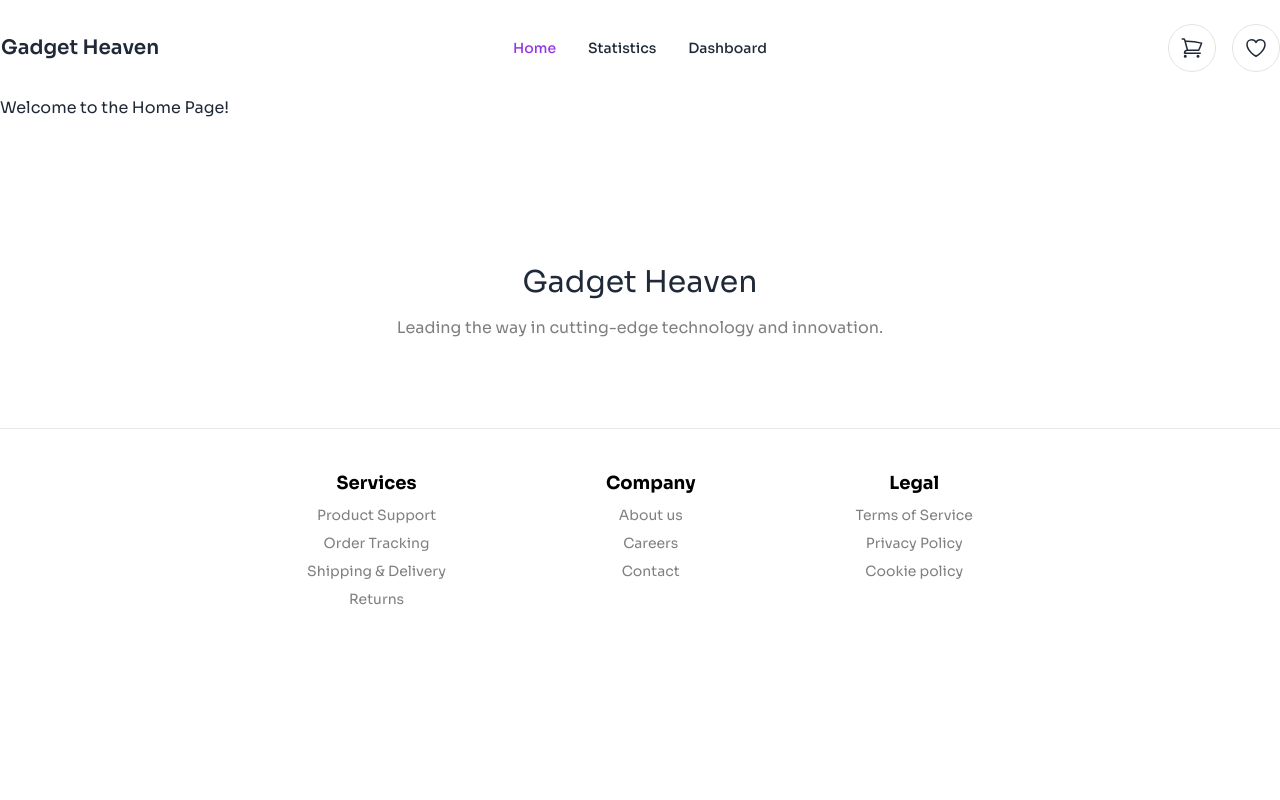
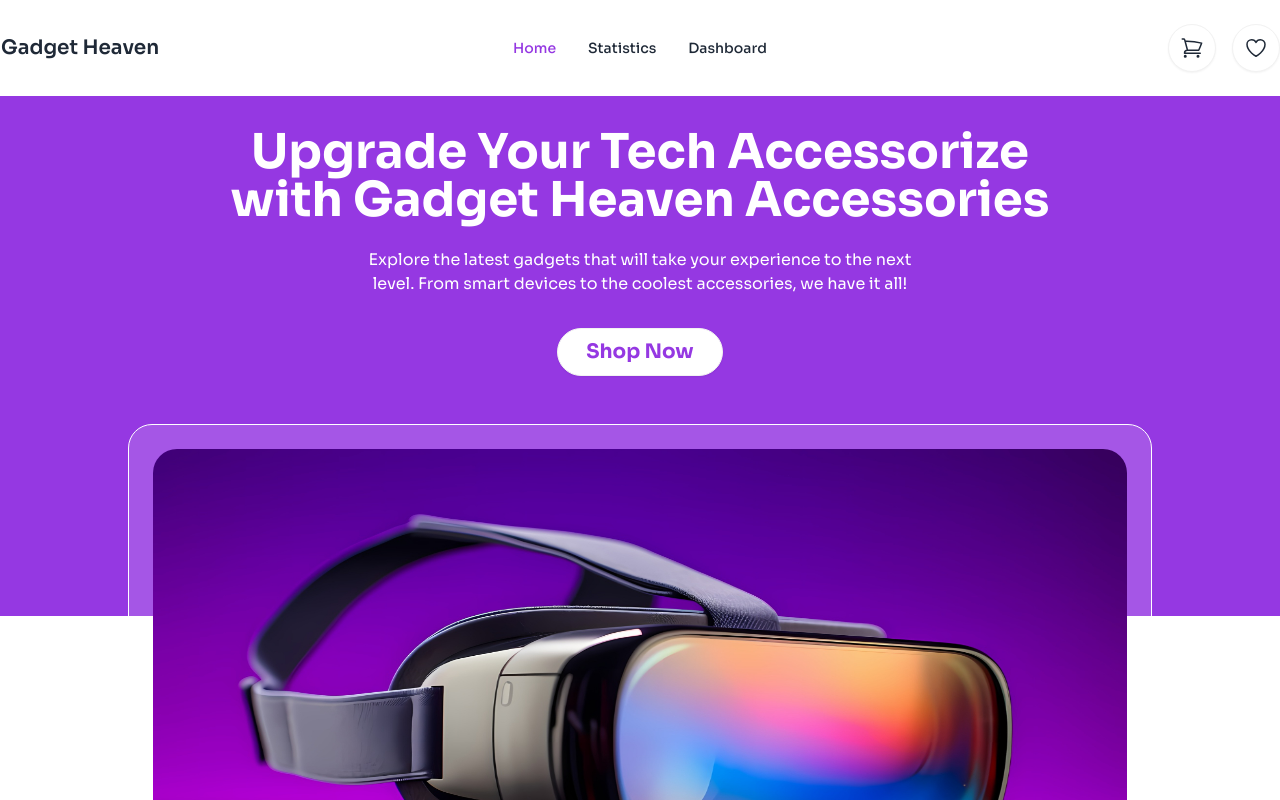
Before and after one commit to miftah1299/gadget-heaven, a React (Vite) app: page / in a window 1280 px wide. Shown: the top 800 px of the page. Built offline with nearby package versions, Linux system fonts and the light colour scheme.

Commit message:
enhance Footer and Heading components with additional props, and update Home layout

```diff
--- a/src/components/Banner.jsx
+++ /dev/null
@@ -1,10 +0,0 @@
-
-const Banner = () => {
-    return (
-        <div>
-
-        </div>
-    );
-};
-
-export default Banner;
--- a/src/components/Footer.jsx
+++ b/src/components/Footer.jsx
@@ -2,14 +2,18 @@ import Heading from "./Heading";
 
 const Footer = () => {
     return (
-        <footer className="footer max-w-screen-xl mx-auto flex flex-col items-center py-24">
+        <footer className="footer max-w-screen-xl mx-auto flex flex-col space-y-0 items-center py-24">
             <div>
                 <Heading
+                    className="my-0"
+                    titleClassName="text-black"
+                    subtitleClassName="text-black/50"
                     title="Gadget Heaven"
                     subtitle="Leading the way in cutting-edge technology and innovation."
                 />
             </div>
             <hr className="w-full" />
+
             <div className="flex gap-40 text-center text-black/50">
                 <nav className="flex flex-col space-y-2">
                     <h6 className="text-lg font-bold text-black">Services</h6>
--- a/src/components/Heading.jsx
+++ b/src/components/Heading.jsx
@@ -1,10 +1,26 @@
 import PropTypes from "prop-types";
 
-const Heading = ({ title, subtitle }) => {
+const Heading = ({
+    title,
+    subtitle,
+    className,
+    titleClassName,
+    subtitleClassName,
+}) => {
     return (
-        <div className="flex flex-col gap-4 text-center my-12">
-            <h1 className="text-2xl lg:text-3xl">{title}</h1>
-            <p className="text-xs md:text-base text-black/50">{subtitle}</p>
+        <div
+            className={`heading ${className} flex flex-col gap-6 text-white text-center py-8`}
+        >
+            <h1
+                className={`heading-title ${titleClassName} text-2xl lg:text-3xl font-bold`}
+            >
+                {title}
+            </h1>
+            <p
+                className={`heading-subtitle ${subtitleClassName} text-xs md:text-base`}
+            >
+                {subtitle}
+            </p>
         </div>
     );
 };
@@ -12,6 +28,9 @@ const Heading = ({ title, subtitle }) => {
 Heading.propTypes = {
     title: PropTypes.string.isRequired,
     subtitle: PropTypes.string,
+    className: PropTypes.string,
+    titleClassName: PropTypes.string,
+    subtitleClassName: PropTypes.string,
 };
 
 export default Heading;
--- a/src/components/Navbar.jsx
+++ b/src/components/Navbar.jsx
@@ -106,7 +106,7 @@ const Navbar = () => {
                 </ul>
             </div>
             <div className="navbar-end flex gap-4">
-                <button className="btn btn-circle btn-ghost border-zinc-200">
+                <button className="btn btn-circle bg-white">
                     <NavLink
                         to="/carts"
                         className={({ isActive }) =>
@@ -131,7 +131,7 @@ const Navbar = () => {
                         </svg>
                     </NavLink>
                 </button>
-                <button className="btn btn-circle btn-ghost border-zinc-200">
+                <button className="btn btn-circle bg-white">
                     <NavLink
                         to="/wishlist"
                         className={({ isActive }) =>
--- a/src/layouts/MainLayout.jsx
+++ b/src/layouts/MainLayout.jsx
@@ -15,7 +15,7 @@ const MainLayout = () => {
             </div>
 
             {/* Main Section */}
-            <div className="max-w-screen-xl mx-auto">
+            <div className="">
                 {/* Dynamic content */}
                 <Outlet />
             </div>
--- a/src/pages/Home.jsx
+++ b/src/pages/Home.jsx
@@ -1,13 +1,30 @@
+import { Outlet } from "react-router-dom";
+import Heading from "../components/Heading";
 
 const Home = () => {
     return (
-        <div>
+        <div className="">
+            <div className="bg-primary text-center px-2 md:px-56 pb-60">
+                <Heading
+                    titleClassName="text-4xl lg:text-5xl"
+                    subtitleClassName="md:w-2/3 mx-auto text-white"
+                    title="Upgrade Your Tech Accessorize with Gadget Heaven Accessories"
+                    subtitle="Explore the latest gadgets that will take your experience to the next level. From smart devices to the coolest accessories, we have it all!"
+                />
+                <button className="btn px-7 rounded-full bg-white text-primary text-xl font-bold">
+                    Shop Now
+                </button>
+            </div>
 
-            <h1>
-                Welcome to the Home Page!
-            </h1>
+            <div className="max-w-screen-lg mx-auto h-80 md:h-[563px] bg-white/15 border border-white rounded-3xl p-4 md:p-6 relative -top-48 z-10">
+                <img
+                    src="/src/assets/banner.jpg"
+                    alt="Banner"
+                    className="w-full h-full rounded-3xl"
+                />
+            </div>
 
-
+            <Outlet />
         </div>
     );
 };
```
